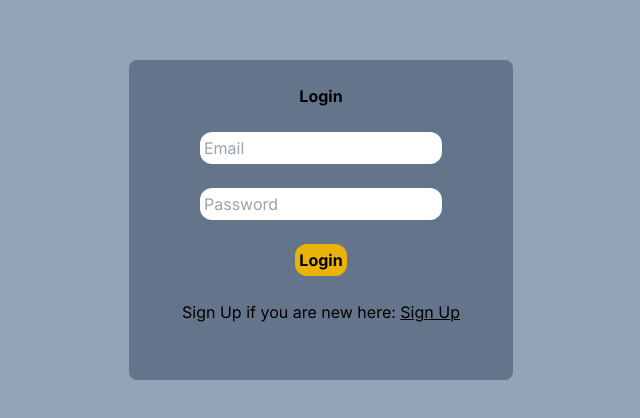
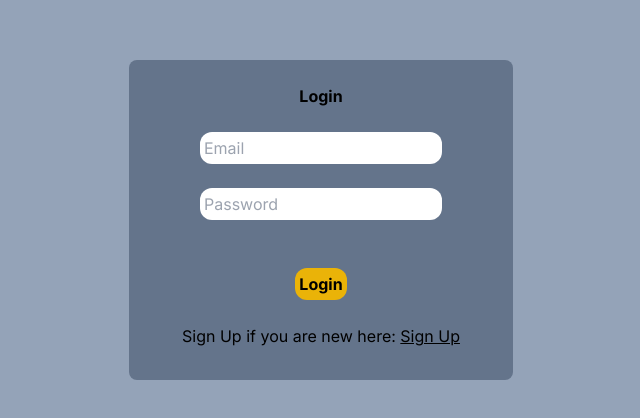
Before and after one commit to omegaopinmthechat/EmailAuthenticator, a Next.js app: page /login in a window 1280 px wide. Shown: the part 180-598 px from the top of the page, without its empty margins (319-959 px from the left). Built offline with nearby package versions, Linux system fonts and the light colour scheme.

Commit message:
second last commit

```diff
--- a/app/Provider.js
+++ b/app/Provider.js
@@ -0,0 +1,9 @@
+"use client";
+
+import { SessionProvider} from 'next-auth/react'
+
+export const AuthProvider = ({children}) => {
+    return <SessionProvider>
+        {children}
+    </SessionProvider>
+}
--- a/app/api/auth/[...nextauth]/route.js
+++ b/app/api/auth/[...nextauth]/route.js
@@ -1,5 +1,9 @@
+import { connectMongoDB } from "@/lib/mongodb";
+import User from "@/models/user";
 import NextAuth from "next-auth/next";
 import  CredentialsProvider from 'next-auth/providers/credentials'
+import bcrypt from "bcryptjs";
+
 
 const authOptions = {
     providers: [
@@ -8,8 +12,25 @@ const authOptions = {
             credentials: {},
 
             async authorize(credentials) {
-                const user ={id: '1'};
-                return user;
+                const { email, password } = credentials;
+
+                try {
+                    await connectMongoDB()
+                    const user = await User.findOne({email});
+
+                    if (!user) {
+                        return null; //If the user does not exist return invalid credentials
+                    }
+
+                    const passMatch = await bcrypt.compare(password, user.password);
+
+                    if (!passMatch) {
+                        return null;
+                    }
+                    return user;
+                } catch(err) {
+                    console.log(err);
+                }
             }
         })
     ],
--- a/app/components/UserInfo.js
+++ b/app/components/UserInfo.js
@@ -1,16 +1,24 @@
+"use client"
+
+import { signOut } from "next-auth/react";
+import { useSession } from "next-auth/react";
+
+
 export default function UserInfo() {
+
+    const {data:session} = useSession();
     return (
         <>
           <div className="flex items-center justify-center min-h-screen bg-slate-400">
             <div className="flex-col justify-center py-6 text-center rounded-lg shadow-xl h-80 w-96 bg-slate-500">
                 <div className="h-10">
-                    Name: <span className="font-bold">Amar</span>
+                    Name: <span className="font-bold">{session?.user?.name}</span>
                 </div>
                 <div className="h-10" >
-                    email: <span className="font-bold">new@gmail.com</span>
+                    email: <span className="font-bold">{session?.user?.email}</span>
                 </div>
                 <div>
-                    <button className="p-2 bg-red-600 rounded-xl">Log Out</button>
+                    <button onClick={() => signOut()} className="p-2 bg-red-600 rounded-xl">Log Out</button>
                 </div>
             </div>
           </div>
--- a/app/layout.js
+++ b/app/layout.js
@@ -1,4 +1,4 @@
-
+import { AuthProvider } from './Provider'
 import { Inter } from "next/font/google";
 import "./globals.css";
 
@@ -13,7 +13,9 @@ export default function RootLayout({ children }) {
   return (
     <html lang="en">
       <body className={inter.className}>
+        <AuthProvider>
         {children}
+        </AuthProvider>
         </body>
     </html>
   );
--- a/app/login/page.js
+++ b/app/login/page.js
@@ -1,22 +1,54 @@
 "use client";
 import React from "react";
 import Link from "next/link";
-import { useRef } from "react";
+import { useRef, useState } from "react";
+import { signIn } from "next-auth/react";
+import { useRouter } from "next/navigation";
 
 const page = () => {
   //Clearing the input box after use
   let ref = useRef();
 
+  //Using states to store the value in input fields
+  const [email, setEmail] = useState("");
+  const [password, setPassword] = useState("");
+  const [error, setError] = useState("");
+
+  const router = useRouter();
+
+  const handleSubmit = async (e) => {
+    e.preventDefault();
+
+    try {
+      const res = await signIn("credentials", {
+        email,
+        password,
+        redirect: false,
+      });
+
+      if(res.error) {
+        setError("Invalid Credentials");
+        return;
+      }
+
+      router.replace("dashboard");
+
+    } catch (err) {
+      console.log(error);
+    }
+  };
+
   return (
     <>
       <div className="flex items-center justify-center min-h-screen bg-slate-400">
         <div className="flex justify-center text-center rounded-lg h-80 w-96 bg-slate-500">
-          <form className="justify-center" ref={ref}>
+          <form onSubmit={handleSubmit} className="justify-center" ref={ref}>
             {" "}
             <br></br>
             <div className="font-bold ">Login</div> <br></br>{" "}
             <div>
               <input
+                onChange={(e) => setEmail(e.target.value)}
                 type="text"
                 name="email"
                 id="email"
@@ -27,6 +59,7 @@ const page = () => {
             <br></br>
             <div>
               <input
+                onChange={(e) => setPassword(e.target.value)}
                 type="password"
                 name="password"
                 id="passeword"
@@ -35,6 +68,15 @@ const page = () => {
               />
             </div>{" "}
             <br></br>
+            <div>
+              {/*Setting up the error message */}
+              {error && (
+                <div className="w-auto font-bold bg-red-600 rounded-xl h-7">
+                  {error}
+                </div>
+              )}{" "}
+              <br></br>
+            </div>
             <div>
               <button className="p-1 font-bold text-black bg-yellow-500 rounded-xl">
                 Login
--- a/app/signup/page.js
+++ b/app/signup/page.js
@@ -21,30 +21,32 @@ const page = () => {
   const handleSubmit = async (e) => {
     e.preventDefault(); //This step is done to stop the reload of the page when hit SignUp button
 
-    if(!name || !email || !password) {
+    if (!name || !email || !password) {
       setError("Please fill all the fields");
       return;
     }
     try {
-      const res = await fetch('api/register', {
-        method: 'POST',
+      const res = await fetch("api/register", {
+        method: "POST",
         headers: {
-          "Content-Type": "application/json"
+          "Content-Type": "application/json",
         },
-        body: JSON.stringify ({
-          name, email, password
-        })
+        body: JSON.stringify({
+          name,
+          email,
+          password,
+        }),
       });
 
-      if(res.ok) {
+      if (res.ok) {
         const form = e.target;
         form.reset();
-        router.push("/login")
+        router.push("/login");
       } else {
-        console.log("User sign up failed")
+        console.log("User sign up failed");
       }
-    }catch(err) {
-      console.log("Error", err)
+    } catch (err) {
+      console.log("Error", err);
     }
   };
 
@@ -55,8 +57,7 @@ const page = () => {
           <form onSubmit={handleSubmit} className="justify-center" ref={ref}>
             {" "}
             <br></br>
-            <div className ="font-bold ">Sign Up</div> <br></br>
-          {" "}
+            <div className="font-bold ">Sign Up</div> <br></br>{" "}
             <div>
               {/*setName onChange to capture response */}
               <input
```
Also changed, not shown: middleware.js (added, +7 -0 lines).
